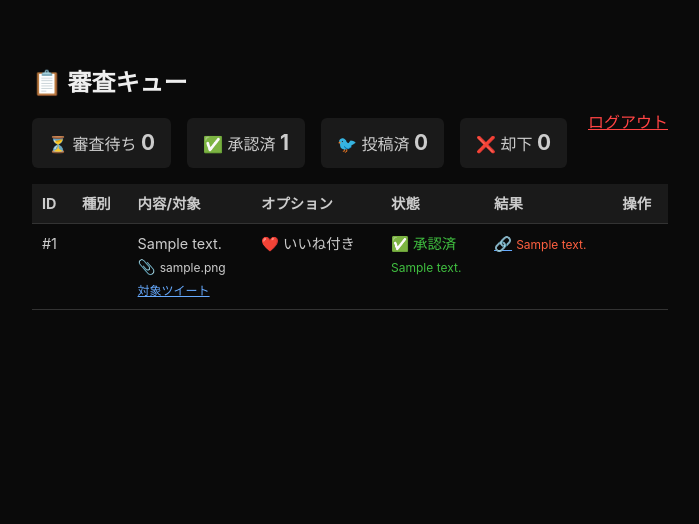
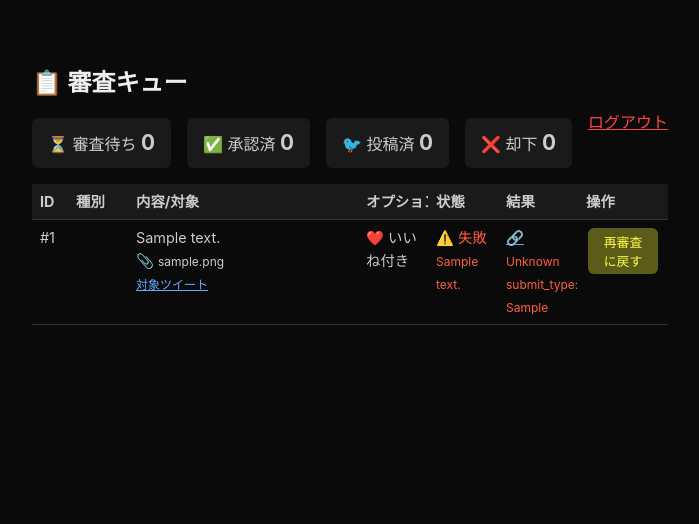
Before and after one commit to maebahesioru/daiko, a Flask app: page /admin/queue in a window 1280 px wide. Shown: the top 524 px of the page, without its empty margins (290-989 px from the left). Run offline with Flask 3, Linux system fonts and the light colour scheme; the visitor is signed in with stand-in values (Sample User, id 1); tables that the repository leaves empty hold one stand-in row (values such as "Sample post").

Commit message:
fix admin table layout - fixed column widths

```diff
--- a/templates/admin.html
+++ b/templates/admin.html
@@ -6,10 +6,18 @@
 <title>管理者パネル - 匿名ツイート代行</title>
 <link rel="stylesheet" href="/static/style.css?v=2">
 <style>
-.queue-table { width:100%; border-collapse:collapse; margin-top:1rem; font-size:0.9rem; }
-.queue-table th, .queue-table td { padding:8px 10px; border-bottom:1px solid #333; text-align:left; vertical-align:top; }
-.queue-table th { background:#1a1a1a; position:sticky; top:0; }
+.queue-table { width:100%; border-collapse:collapse; margin-top:1rem; font-size:0.9rem; table-layout:fixed; }
+.queue-table th, .queue-table td { padding:6px 8px; border-bottom:1px solid #333; text-align:left; vertical-align:top; overflow:hidden; }
+.queue-table th { background:#1a1a1a; position:sticky; top:0; white-space:nowrap; }
 .queue-table tr:hover { background:#1a1a1a; }
+.queue-table th:nth-child(1) { width:36px; }
+.queue-table th:nth-child(2) { width:60px; }
+.queue-table th:nth-child(4) { width:70px; }
+.queue-table th:nth-child(5) { width:70px; }
+.queue-table th:nth-child(6) { width:80px; }
+.queue-table th:nth-child(7) { width:90px; }
+/* Content column gets remaining space */
+.queue-table td:nth-child(3) { word-break:break-word; }
 .status-pending { color:#f0c040; }
 .status-approved { color:#40c040; }
 .status-rejected { color:#c04040; }
```
